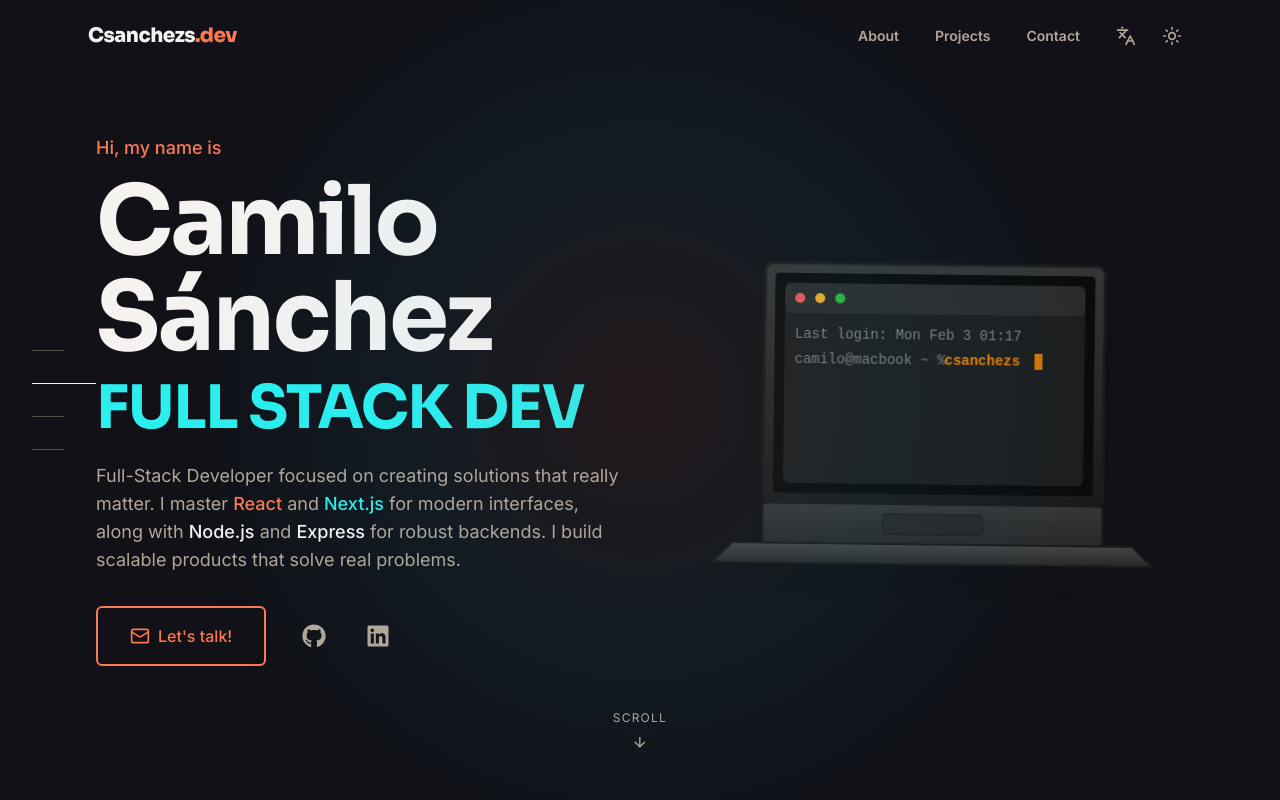
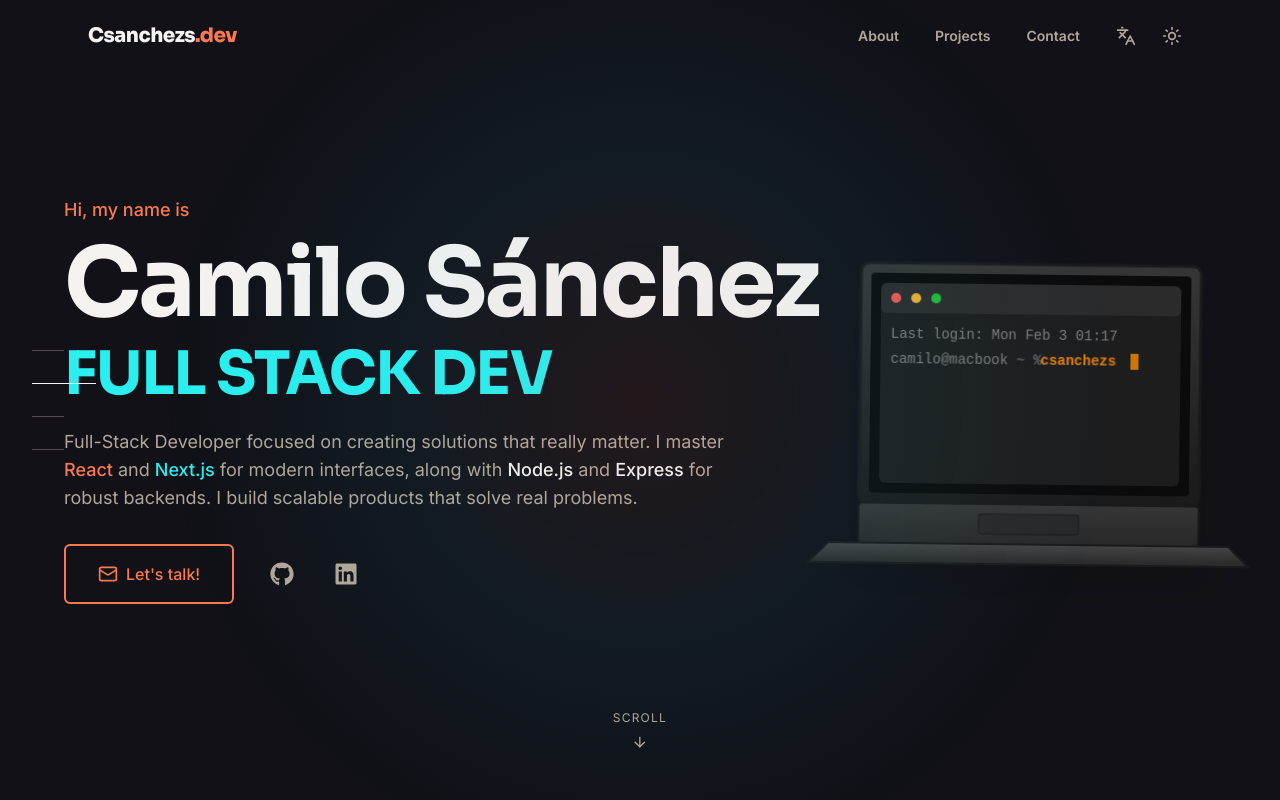
Before and after one commit to csanchezs9/Portafolio, a Next.js app: page / in a window 1280 px wide. Shown: the top 800 px of the page. Built offline with nearby package versions, Linux system fonts and the light colour scheme.

Commit message:
fix: ajustar layout del Hero para que Camilo Sanchez quede en una linea

```diff
--- a/components/sections/Hero.tsx
+++ b/components/sections/Hero.tsx
@@ -82,9 +82,9 @@
   return (
     <div
       ref={sectionRef}
-      className="min-h-screen flex flex-col items-center justify-center relative px-6 md:px-12 lg:px-24 max-w-7xl mx-auto py-20 lg:py-0"
+      className="min-h-screen flex flex-col items-center justify-center relative px-6 md:px-10 lg:px-16 max-w-[1400px] mx-auto py-20 lg:py-0"
     >
-      <div className="w-full flex flex-col lg:flex-row items-center justify-between gap-8 lg:gap-16">
+      <div className="w-full flex flex-col lg:flex-row items-center justify-between gap-8 lg:gap-12">
         {/* Left side - Text content */}
         <div className="w-full lg:flex-1 lg:min-w-0 order-2 lg:order-1">
           {/* Small intro text */}
@@ -98,7 +98,7 @@
           {/* Huge name */}
           <h1
             ref={nameRef}
-            className="font-heading text-5xl md:text-6xl lg:text-7xl xl:text-8xl font-bold mb-3 tracking-tight opacity-0 text-foreground leading-none"
+            className="font-heading text-5xl md:text-6xl lg:text-7xl xl:text-8xl font-bold mb-3 tracking-tight opacity-0 text-foreground leading-none whitespace-nowrap"
           >
             Camilo Sánchez
           </h1>
@@ -156,7 +156,7 @@
 
         {/* Right side - Floating MacBook */}
         <div
-          className="order-1 lg:order-2 flex-shrink-0"
+          className="order-1 lg:order-2 flex-shrink-0 lg:mr-[-2rem] xl:mr-[-4rem]"
           style={{
             width: 'min(85vw, 500px)',
           }}
```
